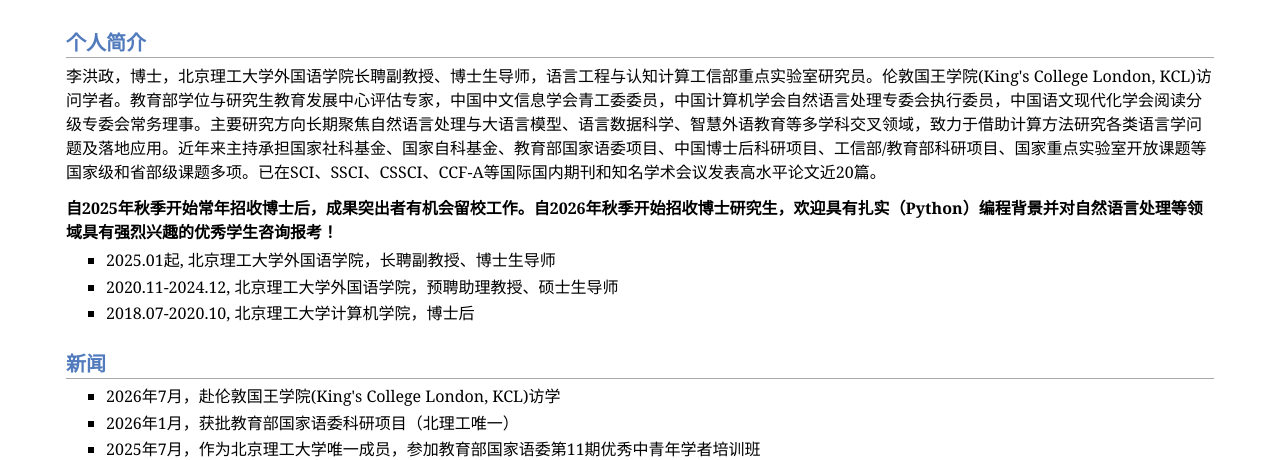
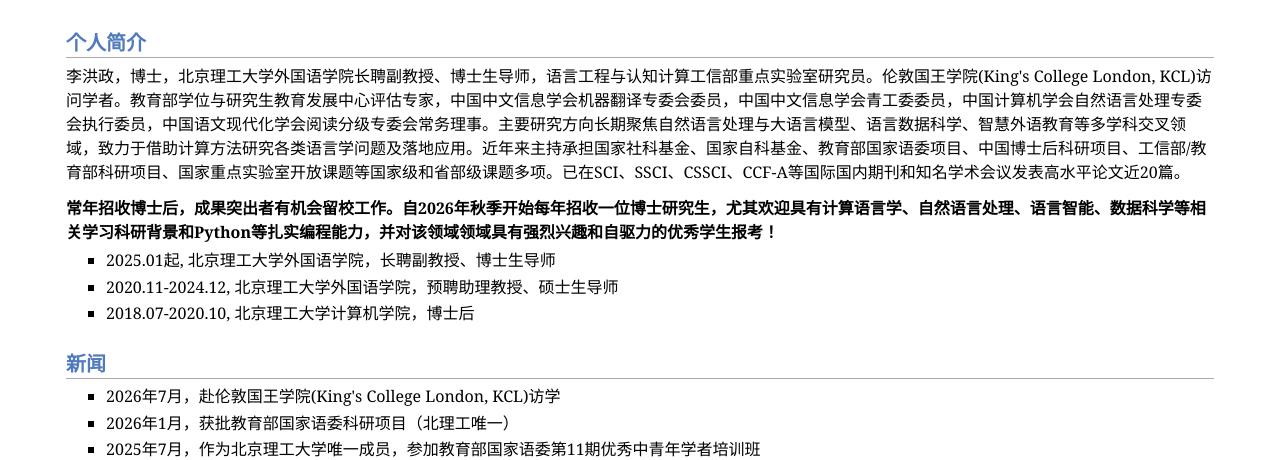
Before and after one commit to lihongzheng-nlp/lihongzheng-nlp.github.io, a Jekyll site: the page index_zh.html, which Jekyll copies as it is, in a window 1280 px wide and 900 px high, cut to the strip 440-900 px from the top of the window. Built offline with Jekyll 4.4.1, drawn with Linux system fonts in a browser that asks for light colours; some of the changed text lies outside the part shown.

Commit message:
Update index_zh.html

```diff
--- a/index_zh.html
+++ b/index_zh.html
@@ -35,8 +35,8 @@
 </div>
 </td></tr></table>
 <h2><b>个人简介</b></h2>
-<p style="line-height: 1.5;">李洪政，博士，北京理工大学外国语学院长聘副教授、博士生导师，语言工程与认知计算工信部重点实验室研究员。伦敦国王学院(King's College London, KCL)访问学者。教育部学位与研究生教育发展中心评估专家，中国中文信息学会青工委委员，中国计算机学会自然语言处理专委会执行委员，中国语文现代化学会阅读分级专委会常务理事。主要研究方向长期聚焦自然语言处理与大语言模型、语言数据科学、智慧外语教育等多学科交叉领域，致力于借助计算方法研究各类语言学问题及落地应用。近年来主持承担国家社科基金、国家自科基金、教育部国家语委项目、中国博士后科研项目、工信部/教育部科研项目、国家重点实验室开放课题等国家级和省部级课题多项。已在SCI、SSCI、CSSCI、CCF-A等国际国内期刊和知名学术会议发表高水平论文近20篇。 </p>
-<p style="line-height: 1.5;"><b>自2025年秋季开始常年招收博士后，成果突出者有机会留校工作。自2026年秋季开始招收博士研究生，欢迎具有扎实（Python）编程背景并对自然语言处理等领域具有强烈兴趣的优秀学生咨询报考！</b></p>
+<p style="line-height: 1.5;">李洪政，博士，北京理工大学外国语学院长聘副教授、博士生导师，语言工程与认知计算工信部重点实验室研究员。伦敦国王学院(King's College London, KCL)访问学者。教育部学位与研究生教育发展中心评估专家，中国中文信息学会机器翻译专委会委员，中国中文信息学会青工委委员，中国计算机学会自然语言处理专委会执行委员，中国语文现代化学会阅读分级专委会常务理事。主要研究方向长期聚焦自然语言处理与大语言模型、语言数据科学、智慧外语教育等多学科交叉领域，致力于借助计算方法研究各类语言学问题及落地应用。近年来主持承担国家社科基金、国家自科基金、教育部国家语委项目、中国博士后科研项目、工信部/教育部科研项目、国家重点实验室开放课题等国家级和省部级课题多项。已在SCI、SSCI、CSSCI、CCF-A等国际国内期刊和知名学术会议发表高水平论文近20篇。 </p>
+<p style="line-height: 1.5;"><b>常年招收博士后，成果突出者有机会留校工作。自2026年秋季开始每年招收一位博士研究生，尤其欢迎具有计算语言学、自然语言处理、语言智能、数据科学等相关学习科研背景和Python等扎实编程能力，并对该领域领域具有强烈兴趣和自驱力的优秀学生报考！</b></p>
 
 <ul>
 <li><p>2025.01起, 北京理工大学外国语学院，长聘副教授、博士生导师</p>
@@ -183,8 +183,20 @@
 <li><p>语言数据科学（春季学期）</p>
 </li>
 </ul>
+<h2>指导学生</h2>
+<p><b>博士生</b></p>
+<li><p>李卓凡，2026级</p></li>
+<p><b>硕士生</b></p>
+<li><p>刘玉泽，2026级</p></li>
+<li><p>李琦，2025级</p></li>
+<li><p>陈吕雯，2023级</p></li>
+<li><p>牛燕喆，2022级</p></li>
+<li><p>王若锦，2021级-->北理工读博</p></li>
+
 <h2>学术兼职</h2>
 <ul>
+<li><p>中国中文信息学会机器翻译专委会委员</p>
+</li>
 <li><p>中国中文信息学会青工委委员</p>
 </li>
 <li><p>中国计算机学会自然语言处理专委会执行委员</p>
```
